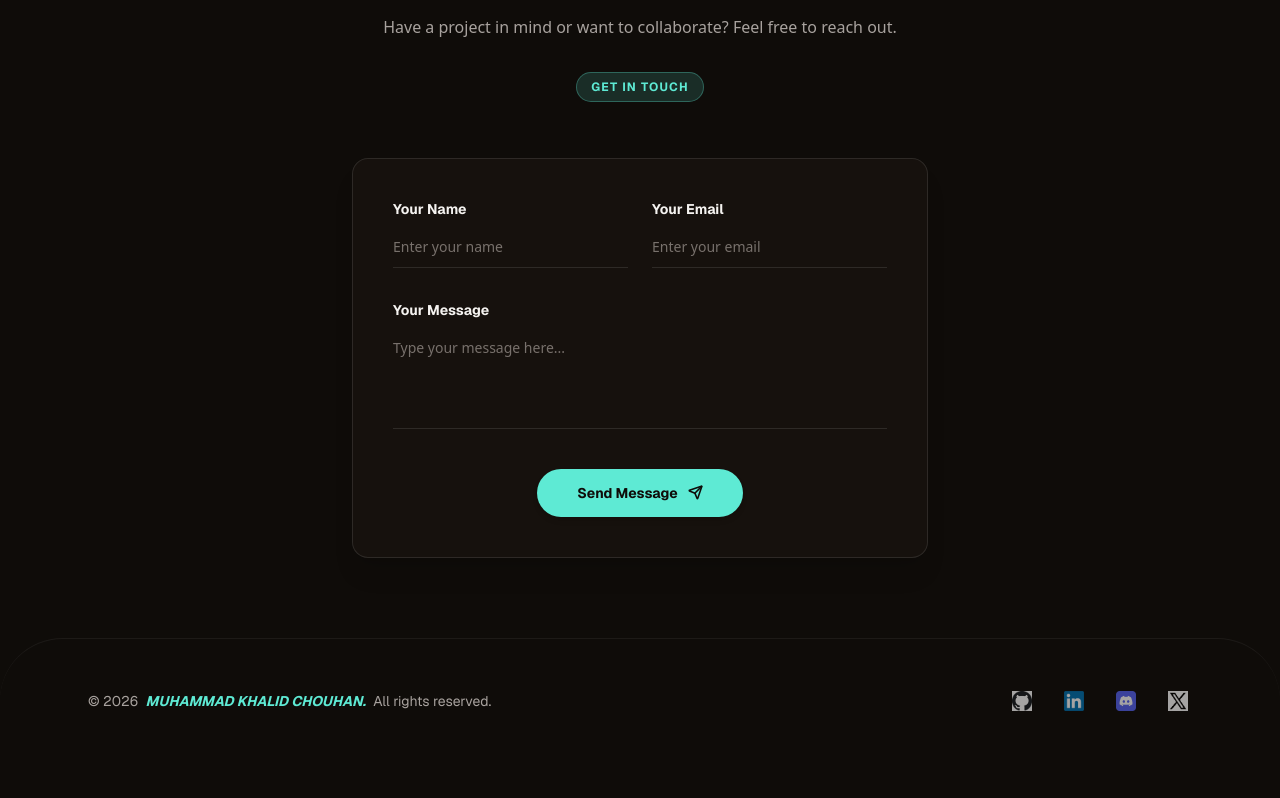
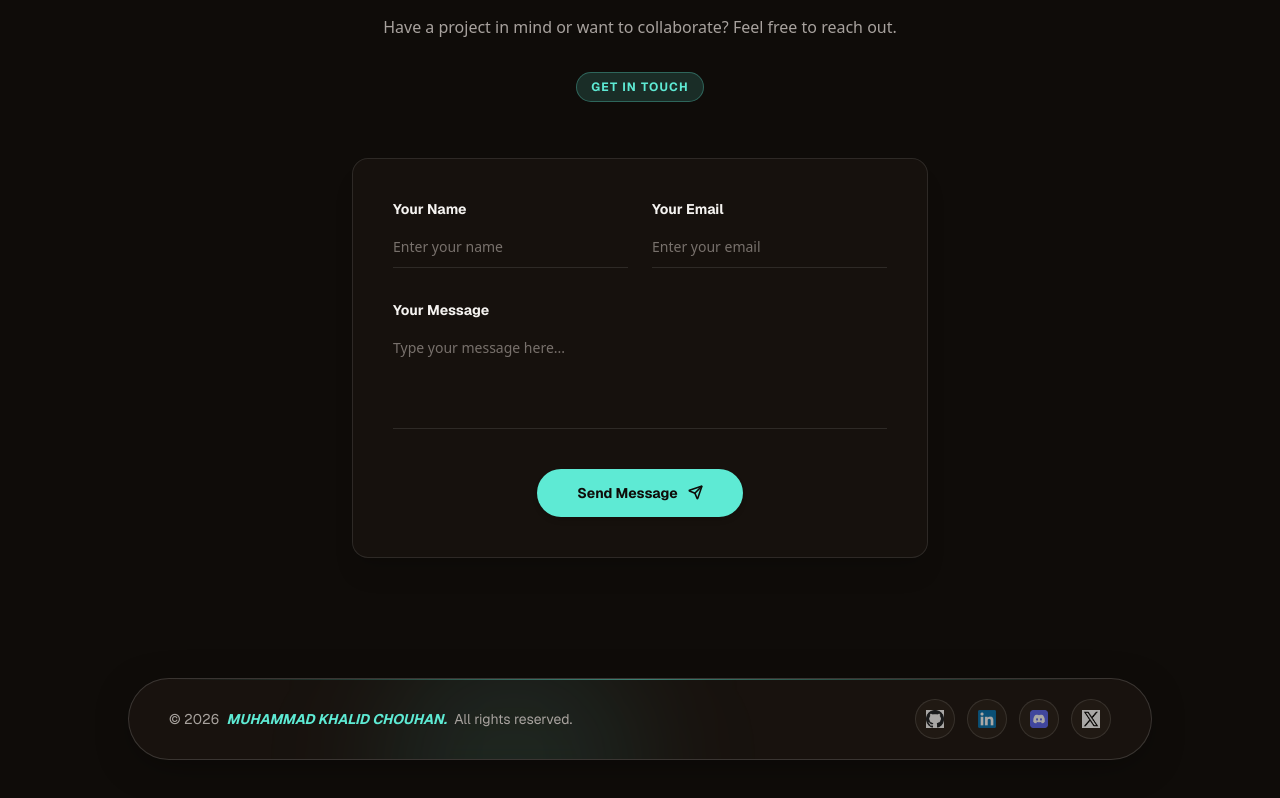
Before and after one commit to KhalidChouhan313/Khalid-Chouhan, a Next.js app: page / in a window 1280 px wide. Shown: the part 4643-5441 px from the top of the page. Before the commit the page ends 5406 px from the top, so only its background shows below. Built offline with nearby package versions, Linux system fonts and the light colour scheme; no server answers; the database is empty.

Commit message:
fix: footer fix

```diff
--- a/components/layout/footer/Footer.tsx
+++ b/components/layout/footer/Footer.tsx
@@ -1,5 +1,9 @@
+"use client";
+
 import { discordLogo, githuLogo, Linkedinlogo, Xlogo } from "@/Utils/BaseUrl";
 import Image from "next/image";
+import { motion } from "framer-motion";
+import { fadeUp, staggerContainer, viewportOnce } from "@/lib/motion-variants";
 
 interface SocialLink {
   href: string;
@@ -7,7 +11,6 @@ interface SocialLink {
   icon: string;
 }
 
-const Footer = () => {
 const socialLinks: SocialLink[] = [
   {
     href: "https://github.com/KhalidChouhan313",
@@ -31,39 +34,84 @@ const Footer = () => {
   },
 ];
 
+const Footer = () => {
   return (
-    <footer className="w-full bg-bg-base border-t border-[var(--color-border-subtle)]
-    rounded-full py-12 transition-all duration-300">
-      <div className="max-w-6xl mx-auto px-6 flex flex-col md:flex-row items-center justify-between gap-6">
-        <p className="text-sm text-[var(--color-text-muted)] text-center md:text-left">
+    <footer className="w-full px-4 sm:px-6 py-10">
+      <motion.div
+        variants={fadeUp}
+        initial="hidden"
+        whileInView="visible"
+        viewport={viewportOnce}
+        className="relative max-w-5xl mx-auto rounded-full
+          bg-bg-elevated/60 glass-strong
+          border border-[var(--color-border-subtle)]
+          shadow-[0_8px_40px_-12px_rgba(0,0,0,0.5)]
+          px-6 sm:px-10 py-5
+          flex flex-col md:flex-row items-center justify-between gap-5
+          overflow-hidden"
+      >
+        {/* soft ambient glow blob behind the capsule for depth */}
+        <div
+          aria-hidden="true"
+          className="pointer-events-none absolute -top-1/2 left-1/4 w-64 h-64
+            bg-[var(--color-accent)]/10 rounded-full blur-3xl"
+        />
+        {/* top hairline glow, echoes the header's accent line */}
+        <div
+          aria-hidden="true"
+          className="pointer-events-none absolute top-0 left-10 right-10 h-px
+            bg-gradient-to-r from-transparent via-[var(--color-accent)]/50 to-transparent"
+        />
+
+        <p className="relative text-sm text-[var(--color-text-muted)] text-center md:text-left">
           &copy; {new Date().getFullYear()}{" "}
-          <span className="font-black text-[var(--color-accent)] italic ml-1 mr-1">
+          <span className="font-black text-[var(--color-accent)] italic mx-1">
             MUHAMMAD KHALID CHOUHAN.
           </span>{" "}
           All rights reserved.
         </p>
 
-        <div className="flex items-center gap-6">
+        <motion.div
+          variants={staggerContainer}
+          initial="hidden"
+          whileInView="visible"
+          viewport={viewportOnce}
+          className="relative flex items-center gap-3"
+        >
           {socialLinks.map((social) => (
-            <a
+            <motion.a
               key={social.label}
+              variants={fadeUp}
               href={social.href}
               target="_blank"
               rel="noopener noreferrer"
-              className="opacity-70 hover:opacity-100 hover:scale-115 transition-all duration-200 p-1"
+              whileHover={{
+                y: -3,
+                rotateY: 12,
+                scale: 1.08,
+              }}
+              whileTap={{ scale: 0.92 }}
+              transition={{ type: "spring", stiffness: 320, damping: 18 }}
+              style={{ transformStyle: "preserve-3d" }}
+              className="group relative w-10 h-10 flex items-center justify-center
+                rounded-full border border-[var(--color-border)]
+                bg-bg-surface/80
+                hover:border-[var(--color-border-accent)]
+                hover:shadow-[0_0_18px_var(--color-accent-glow)]
+                transition-colors duration-300"
               aria-label={social.label}
             >
               <Image
                 src={social.icon}
                 alt={social.label}
-                width={20}
-                height={20}
-                className="brightness-90 hover:brightness-100"
+                width={18}
+                height={18}
+                className="opacity-70 brightness-90 group-hover:opacity-100 group-hover:brightness-100 transition-all duration-300"
               />
-            </a>
+            </motion.a>
           ))}
-        </div>
-      </div>
+        </motion.div>
+      </motion.div>
     </footer>
   );
 };
```
Lines whose indentation alone changed are shown as unchanged.
